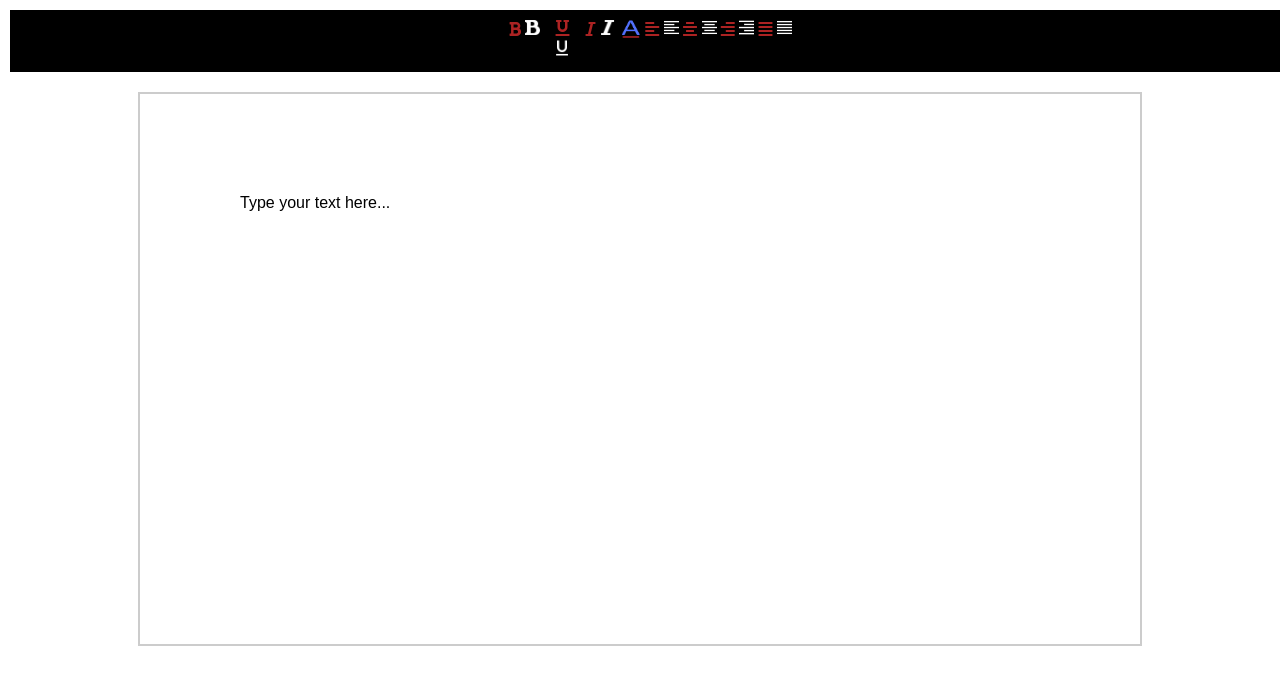
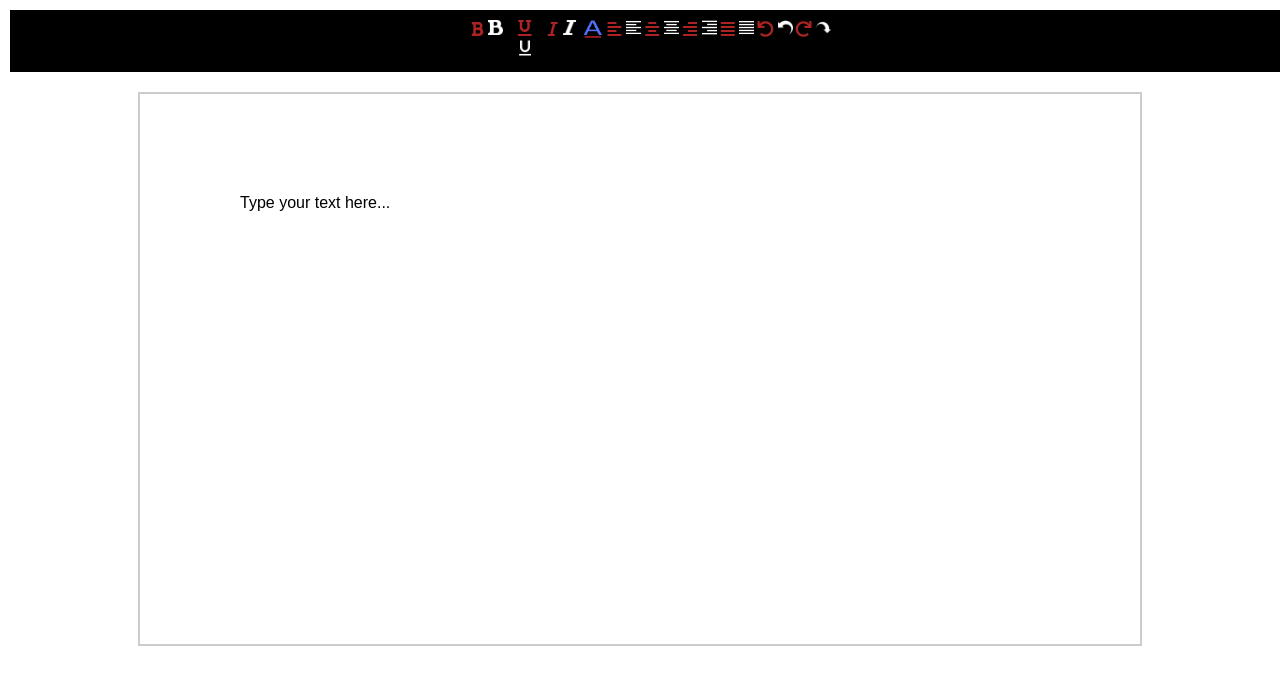
Before and after one commit to thibakaran/assignment, a plain HTML site: page index.html in a window 1280 px wide. Drawn offline with Linux system fonts and the light colour scheme.

Commit message:
undo and redo

```diff
--- a/index.html
+++ b/index.html
@@ -53,6 +53,16 @@
             <i class="fas fa-align-justify"></i>
             <img src="Resources/justify.png" alt="" class="img-justify">
         </a>
+        <a href="#" onclick="undoText()">
+            <i class="fas fa-undo"></i>
+            <img src="Resources/undo-4-32.png" alt="" class="img-undo">
+        </a>
+
+        <a href="#" onclick="redoText()">
+            <i class="fas fa-redo"></i>
+            <img src="Resources/action-redo-32.png" alt="" class="img-redo">
+        </a>
+
 
 
     </nav>
@@ -118,9 +128,19 @@
     const pastedText = (event.clipboardData || window.clipboardData).getData('text');
     document.execCommand('insertText', false, pastedText);
 });
+function undoText() {
+        if (currentIndex > 0) {
+            currentIndex--;
+            restoreContent(currentIndex);
+        }
+    }
 
-
-
+    function redoText() {
+        if (currentIndex < contentStack.length - 1) {
+            currentIndex++;
+            restoreContent(currentIndex);
+        }
+    }
 
 </script>
 
```
